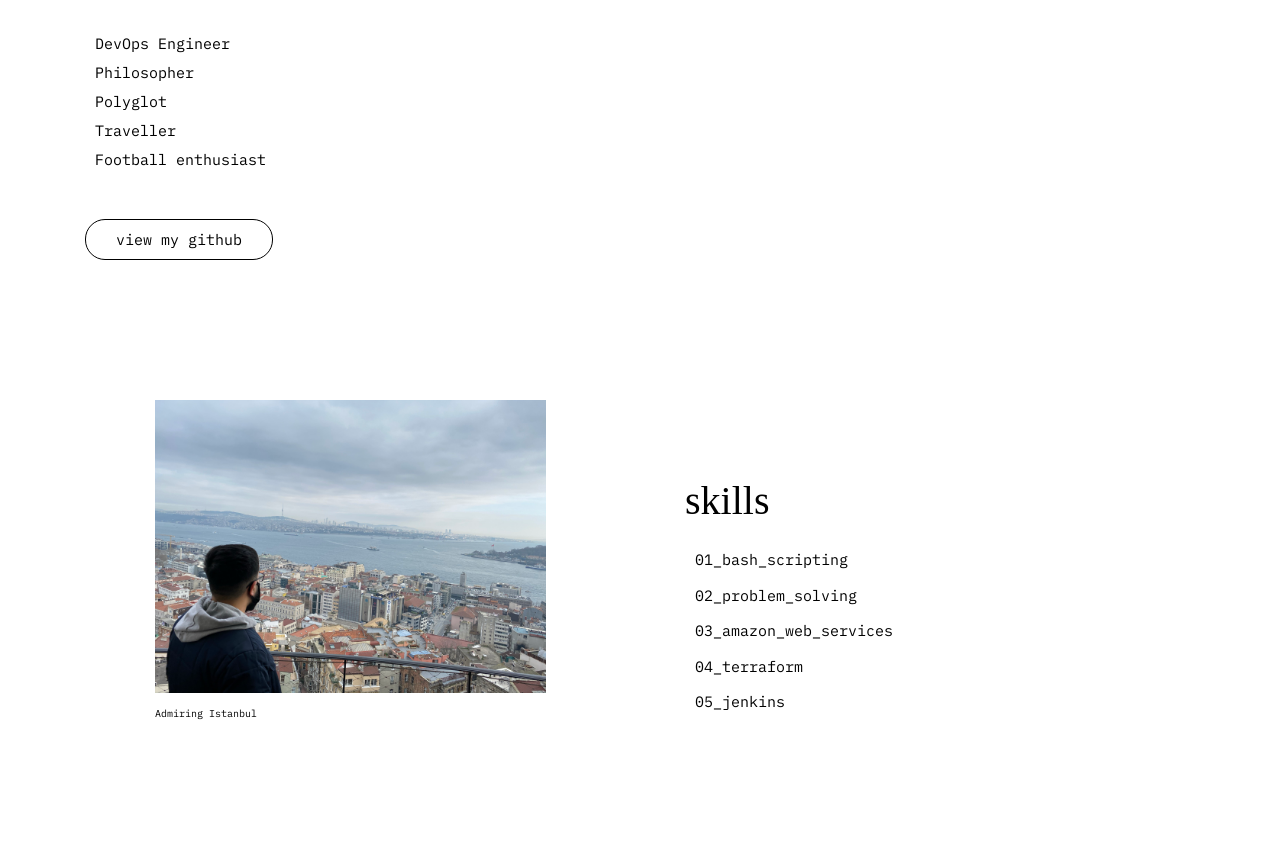
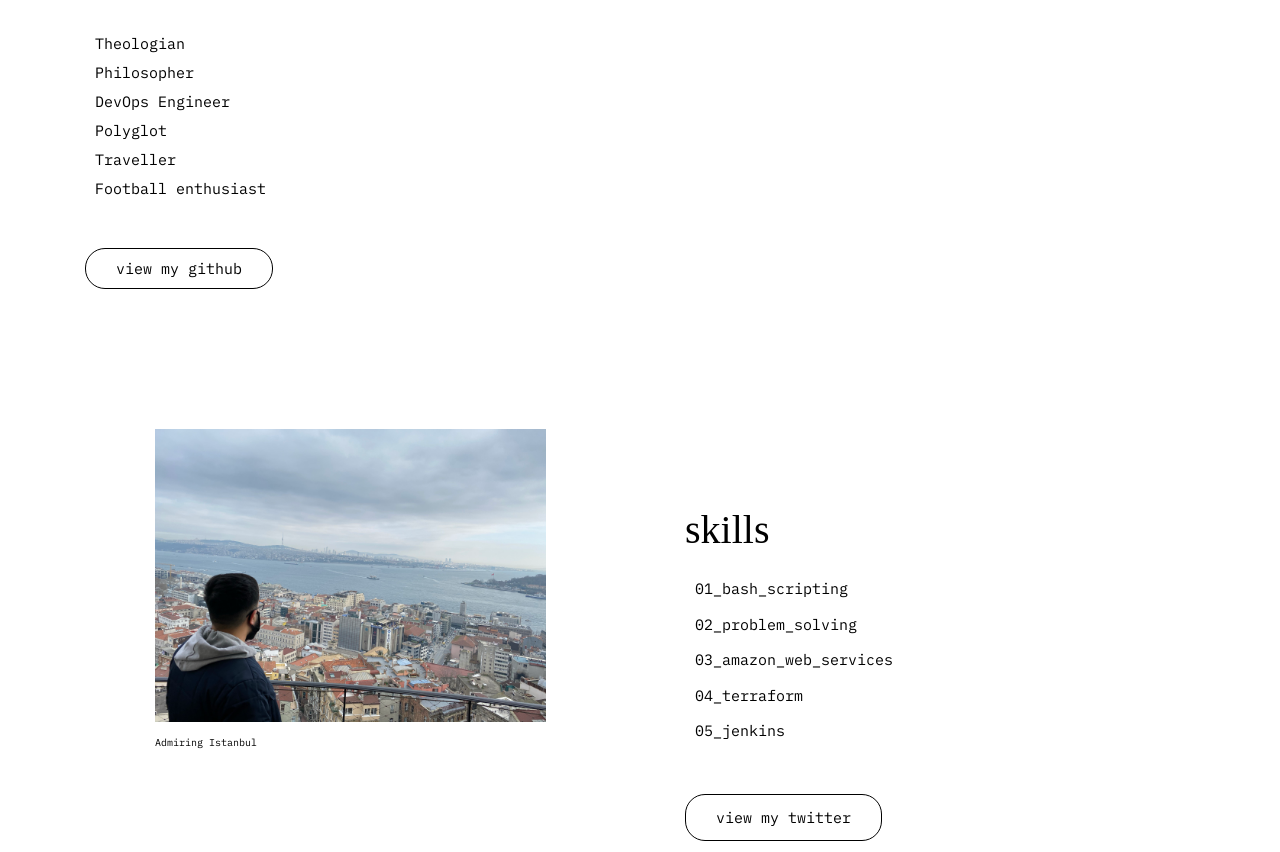
Before and after one commit to BMustafa97/BMustafa97.github.io, a plain HTML site: page index.html in a window 1280 px wide. Shown: the part 340-1192 px from the top of the page. Drawn offline with Linux system fonts and the light colour scheme; a web font is replaced by a local one.

Commit message:
Website Draft 7 - readdded twitter

```diff
--- a/index.html
+++ b/index.html
@@ -27,8 +27,9 @@
         <div class="col-sm">
           <h1>Hey, I am <br/>Bilal Mustafa</h1>
           <ul class="intro-list">
+            <li>Theologian</li>
+            <li>Philosopher</li>
             <li>DevOps Engineer</li>
-            <li>Philosopher</li>
             <li>Polyglot</li>
             <li>Traveller</li>
             <li>Football enthusiast</li>
@@ -45,7 +46,7 @@
 </div>
   </header>
 
-  <section id="skills" >
+  <section id="Skills" >
     <div class="container skills-container">
       <div class="row">
         <div class="col-sm">
@@ -65,6 +66,7 @@
             <li>04_terraform</li>
             <li>05_jenkins</li>
           </ul>
+          <a href="https://twitter.com/BillyM1797" target="_blank" class="button" >view my twitter</a>
         </div>
 
   </div>
```
